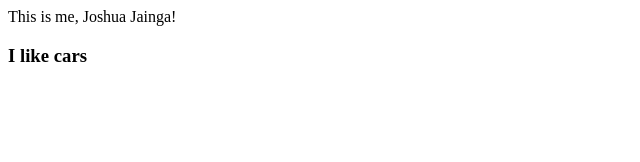
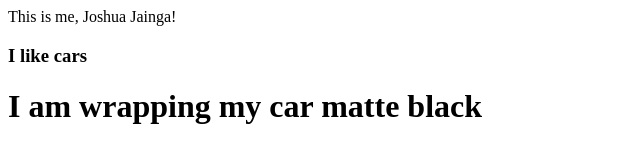
Before and after one commit to jjainga/Personal-Student-Bio, a plain HTML site: page index.html in a window 1280 px wide. Shown: the whole page, without its empty margins (0-640 px from the left). Drawn offline with Linux system fonts and the light colour scheme.

Commit message:
Adding a H1

```diff
--- a/index.html
+++ b/index.html
@@ -9,5 +9,7 @@
     <hi>This is me, Joshua Jainga!</hi>
 
     <h3>I like cars</h3>
+
+    <h1>I am wrapping my car matte black</h1>
 </body>
 </html>
```
